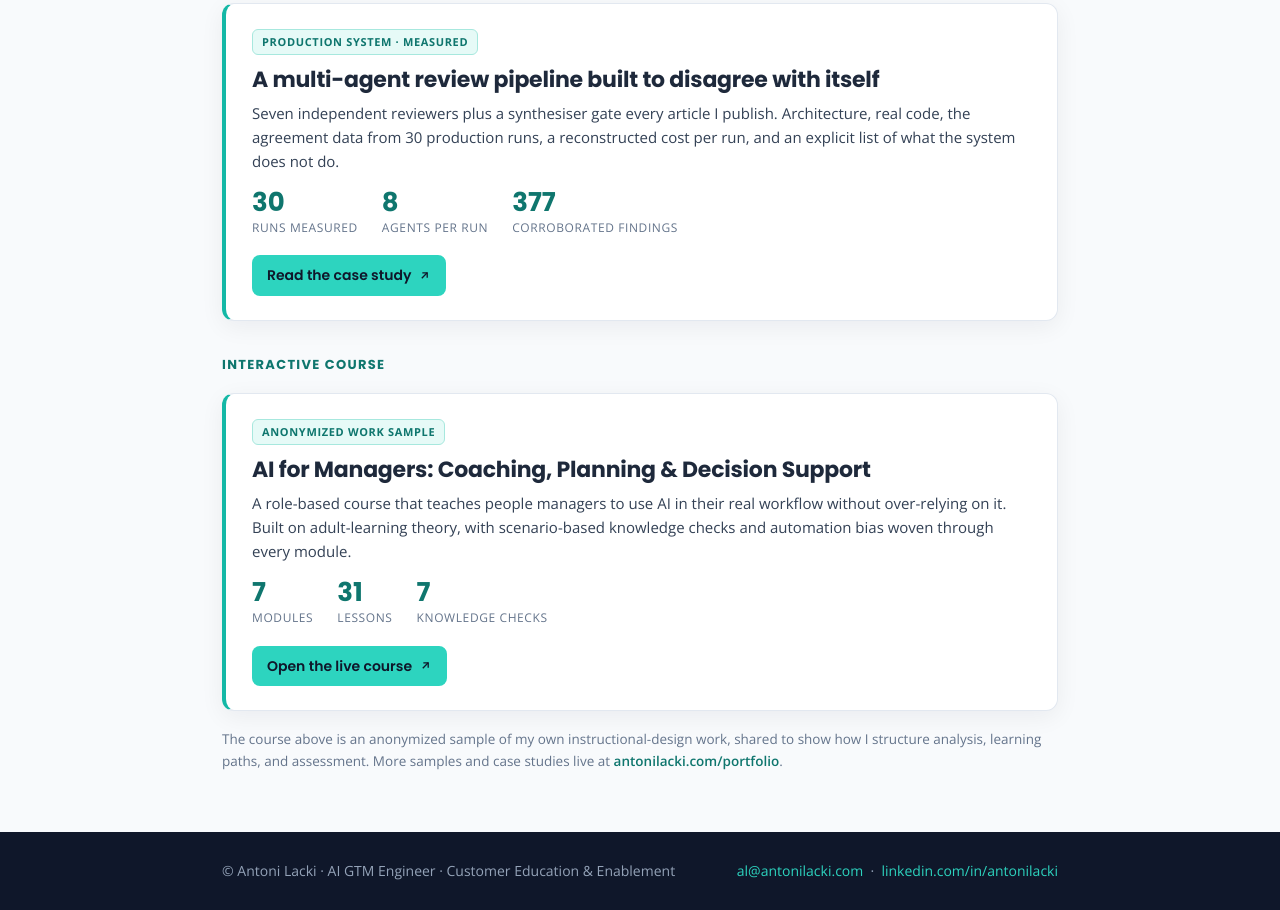
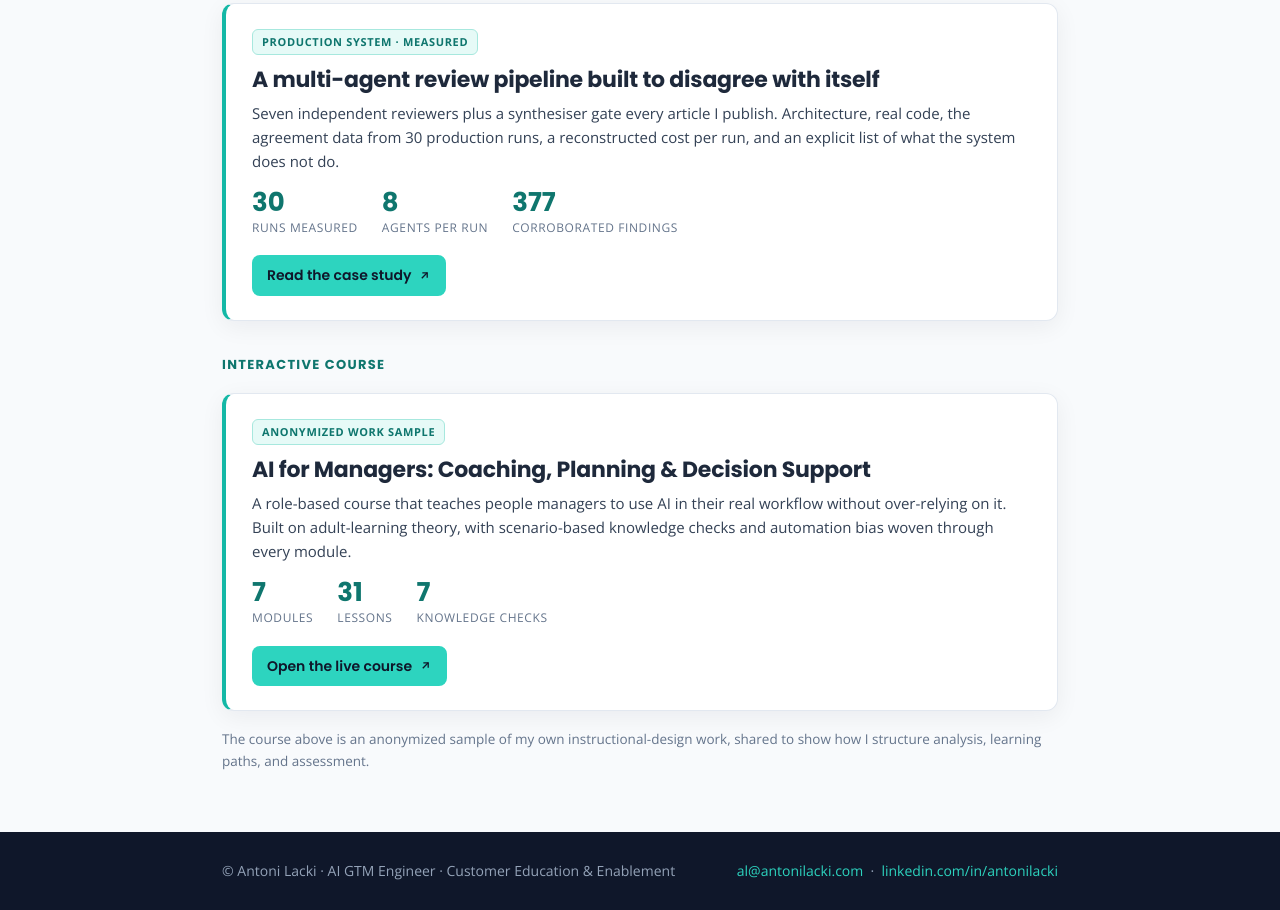
Before and after one commit to lackiantoni/learning-design-samples, a plain HTML site: page index.html in a window 1280 px wide. Shown: the part 426-1336 px from the top of the page. Drawn offline with nearby package versions, Linux system fonts and the light colour scheme.

Commit message:
Remove the antonilacki.com/portfolio link from the homepage note
Co-Authored-By: Claude Opus 5 <noreply@anthropic.com>

```diff
--- a/index.html
+++ b/index.html
@@ -93,7 +93,7 @@
         </span>
       </a>
 
-      <p class="note">The course above is an anonymized sample of my own instructional-design work, shared to show how I structure analysis, learning paths, and assessment. More samples and case studies live at <a href="https://antonilacki.com/portfolio" style="color:var(--teal-text);font-weight:600;text-decoration:none;">antonilacki.com/portfolio</a>.</p>
+      <p class="note">The course above is an anonymized sample of my own instructional-design work, shared to show how I structure analysis, learning paths, and assessment.</p>
     </div>
   </main>
 
```
